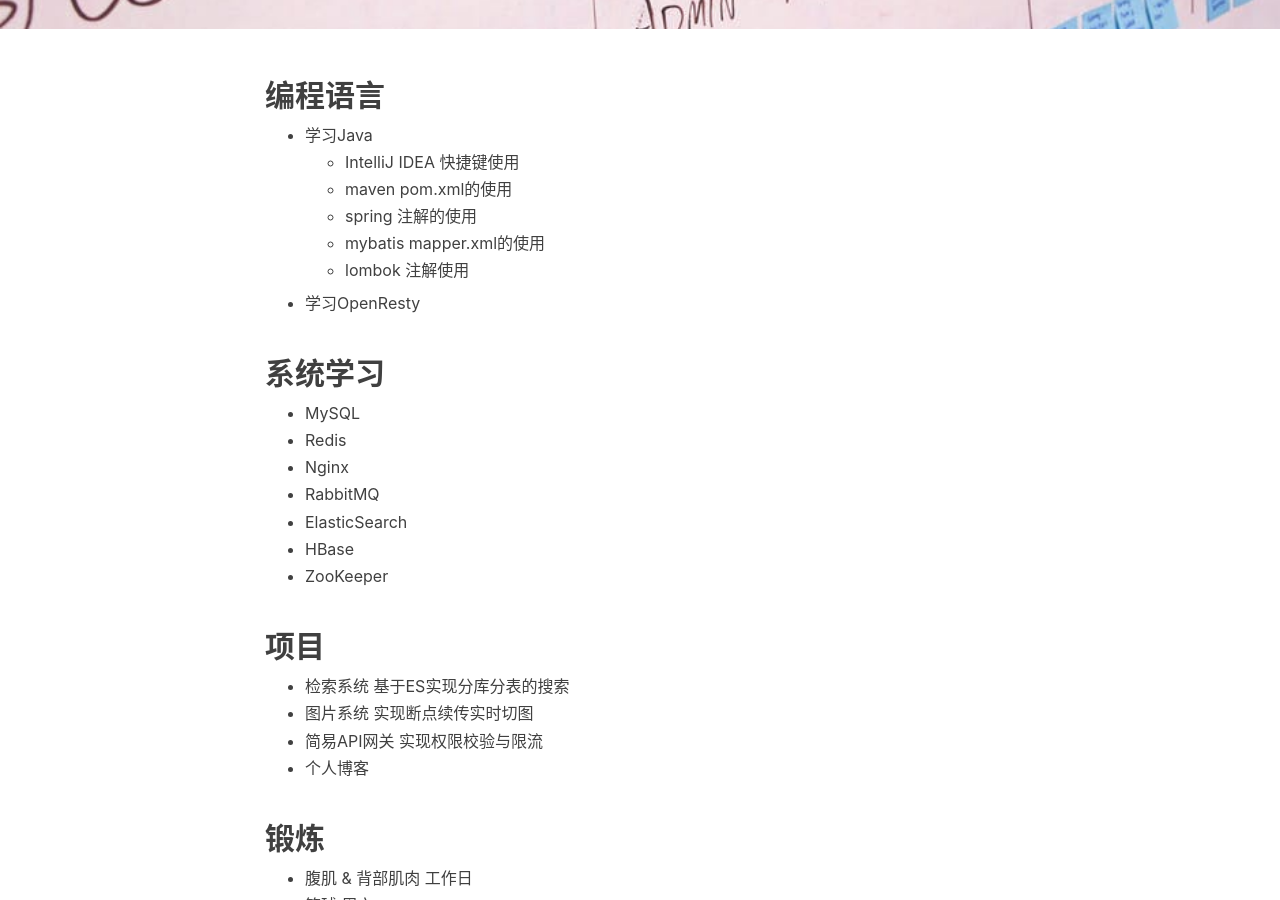
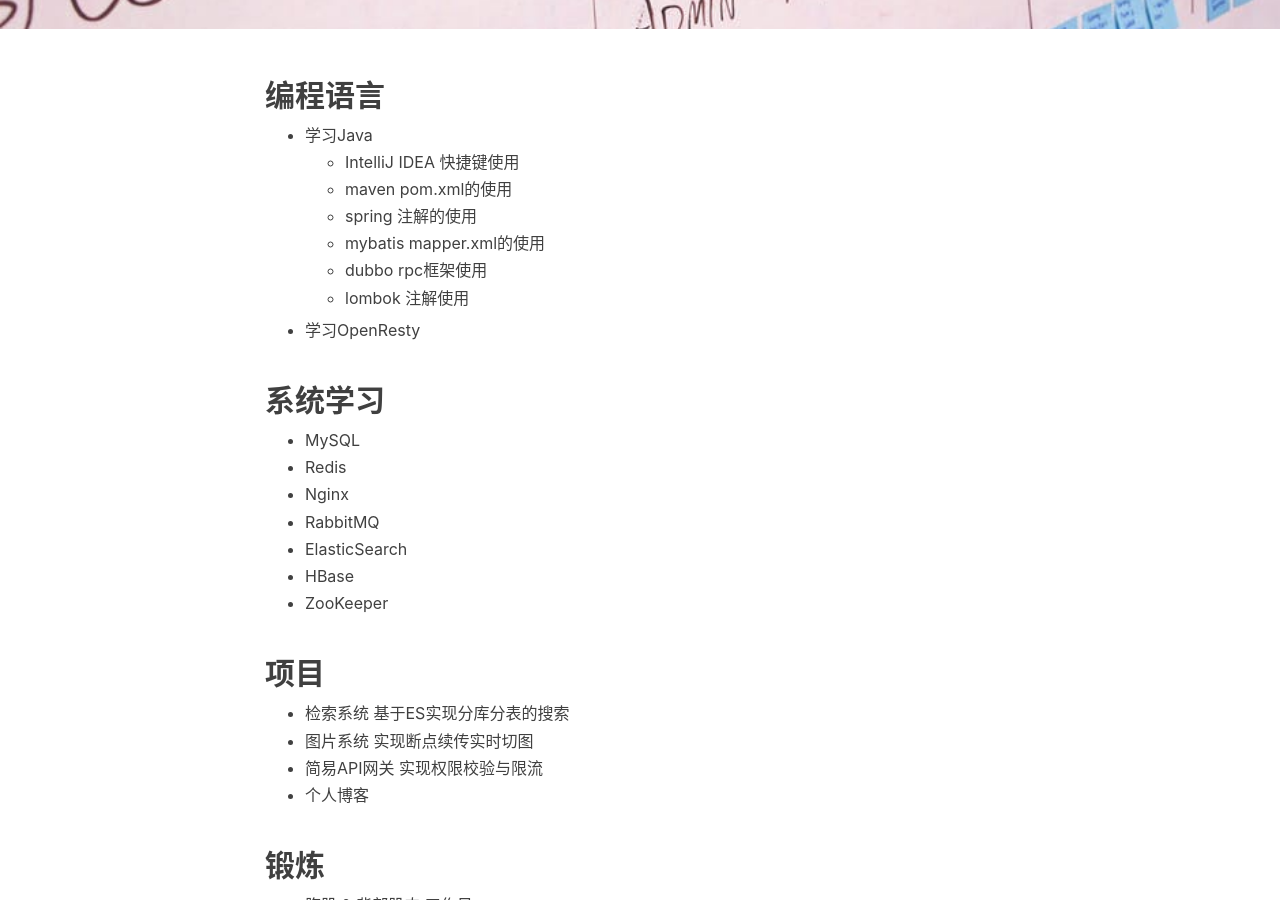
Before and after one commit to bug1024/jeet-blog, a Jekyll site: the page built from _posts/2017-03-08-2017plan.md, in a window 1280 px wide and 900 px high, scrolled down 494 px. Built offline with Jekyll 4.4.1, drawn with Linux system fonts in a browser that asks for light colours; nearby versions of some CDN libraries; comment, search, counter and statistics services are not loaded.

Commit message:
update plan

```diff
--- a/_posts/2017-03-08-2017plan.md
+++ b/_posts/2017-03-08-2017plan.md
@@ -15,6 +15,7 @@
     * maven pom.xml的使用
     * spring 注解的使用
     * mybatis mapper.xml的使用
+    * dubbo rpc框架使用
     * lombok 注解使用
  - 学习OpenResty
 
```
